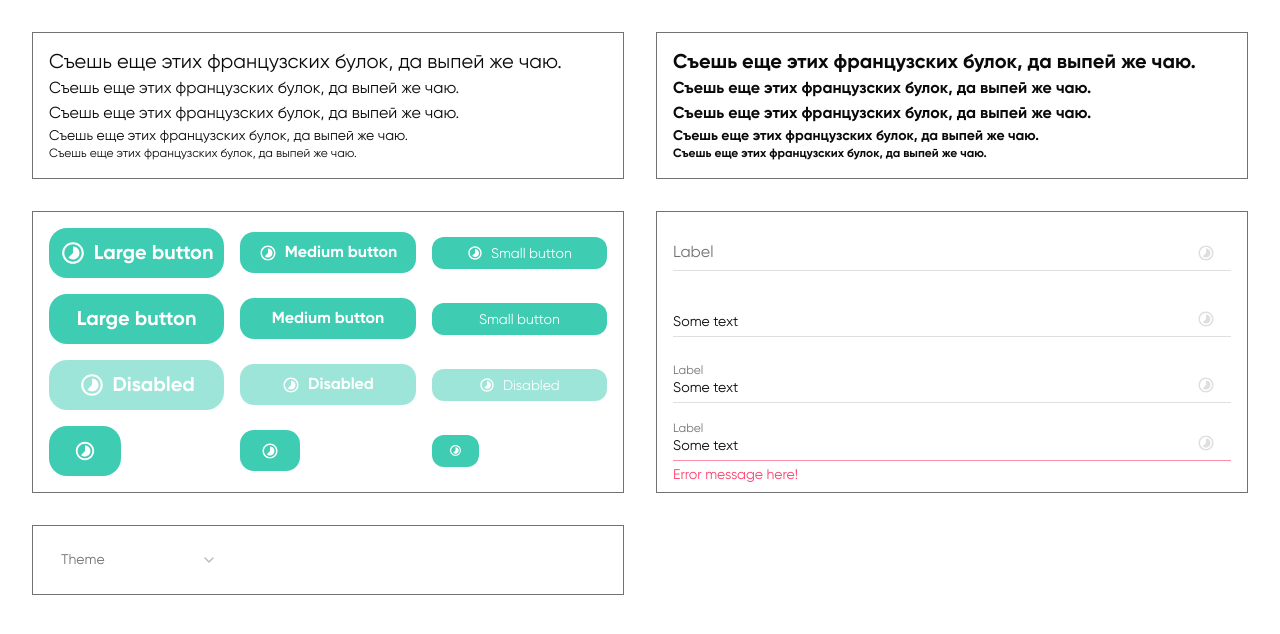
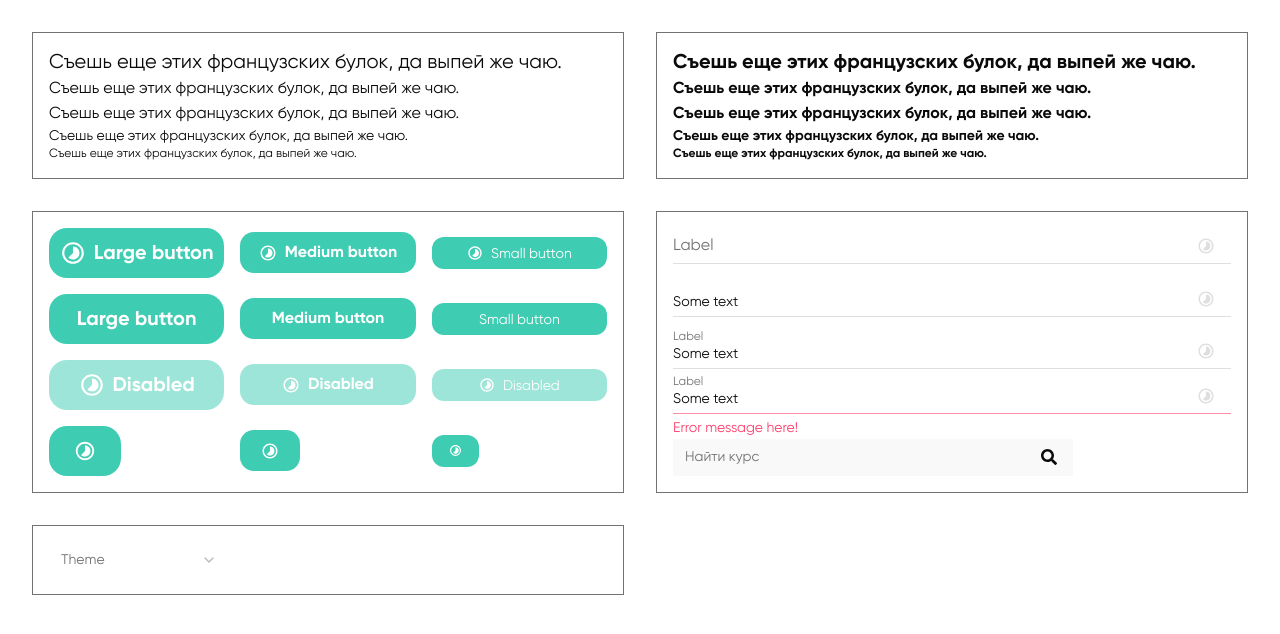
Before and after one commit to makkenzo/codehorizon-web, a Next.js app: page /ui in a window 1280 px wide. Shown: the top 634 px of the page. Built offline with nearby package versions, Linux system fonts and the light colour scheme.

Commit message:
Adds global search and updates styling
Adds a global search component to the header and page UI.  Improves styling consistency and adds a new color variable.  Adjusts font sizes and padding in the hero carousel.

```diff
--- a/src/app/globals.css
+++ b/src/app/globals.css
@@ -76,6 +76,8 @@
         --chart-4: 43 74% 66%;
         --chart-5: 27 87% 67%;
         --radius: 14px;
+
+        --white-90: 0 0% 97.65%;
     }
 
     .dark {
@@ -140,6 +142,8 @@
     --chart-4: hsl(43 74% 66%);
     --chart-5: hsl(27 87% 67%);
     --radius: 14px;
+
+    --white-90: hsl(0 0% 97.65%);
 }
 
 .dark {
@@ -179,6 +183,7 @@
     --color-popover-foreground: var(--popover-foreground);
     --color-primary: var(--primary);
     --color-primary-foreground: var(--primary-foreground);
+    --color-white-90: var(--white-90);
     --color-secondary: var(--secondary);
     --color-secondary-foreground: var(--secondary-foreground);
     --color-muted: var(--muted);
--- a/src/app/ui/page.tsx
+++ b/src/app/ui/page.tsx
@@ -1,5 +1,6 @@
 import { RiProgress5Line } from 'react-icons/ri';
 
+import GlobalSearch from '@/components/reusable/global-search';
 import { Button } from '@/components/ui/button';
 import { FloatingLabelInput } from '@/components/ui/floating-input';
 import { Select, SelectContent, SelectItem, SelectTrigger, SelectValue } from '@/components/ui/select';
@@ -89,6 +90,7 @@ const Components = () => {
                     endIcon={<RiProgress5Line className="size-[18px] text-muted" />}
                     errMsg="Error message here!"
                 />
+                <GlobalSearch />
             </div>
             <div className="border p-4 grid grid-cols-1 gap-4 items-center">
                 <Select>
--- a/src/components/hero-carousel.tsx
+++ b/src/components/hero-carousel.tsx
@@ -38,7 +38,7 @@ const HeroCarousel = ({}: HeroCarouselProps) => {
                 {[1, 2, 3].map((index) => (
                     <CarouselItem key={index}>
                         <div
-                            className="h-[424px] w-[1208px] bg-no-repeat p-6 grid grid-cols-3"
+                            className="h-[424px] w-[1208px] bg-no-repeat p-8 grid grid-cols-3"
                             style={{
                                 backgroundImage: 'url(/hero-carousel/1.svg)',
                                 backgroundSize: '1208px',
@@ -47,7 +47,7 @@ const HeroCarousel = ({}: HeroCarouselProps) => {
                         >
                             <div className="flex flex-col gap-12 p-8 justify-center">
                                 <div>
-                                    <h1 className="text-white text-[38px] font-bold leading-[52px]">
+                                    <h1 className="text-white text-[32px] font-bold leading-[52px]">
                                         Узнавайте что-то новое каждый день.
                                     </h1>
                                     <p className="text-white/90">Станьте экспертами и покоряйте мир.</p>
--- a/src/components/navigation/header.tsx
+++ b/src/components/navigation/header.tsx
@@ -13,6 +13,8 @@ import {
     NavigationMenuList,
     NavigationMenuTrigger,
 } from '@/components/ui/navigation-menu';
+
+import GlobalSearch from '../reusable/global-search';
 
 interface HeaderProps {}
 
@@ -33,6 +35,7 @@ const Header = ({}: HeaderProps) => {
                         </NavigationMenuList>
                     </NavigationMenu>
                 </div>
+                <GlobalSearch />
                 <div className="flex items-center gap-4">
                     <Link href={'/'} className="translate-y-0.5">
                         <Button variant="link" size="link" className="text-foreground">
--- /dev/null
+++ b/src/components/reusable/global-search.tsx
@@ -0,0 +1,18 @@
+'use client';
+
+import { FaSearch } from 'react-icons/fa';
+
+import { Input } from '../ui/input';
+
+interface GlobalSearchProps {}
+
+const GlobalSearch = ({}: GlobalSearchProps) => {
+    return (
+        <div className="relative max-w-[400px] w-full">
+            <Input className="h-[37px] bg-white-90 border-0 pl-3 pr-10 py-0" placeholder="Найти курс" />
+            <FaSearch className="absolute right-4 top-1/2 -translate-y-1/2" />
+        </div>
+    );
+};
+
+export default GlobalSearch;
```
